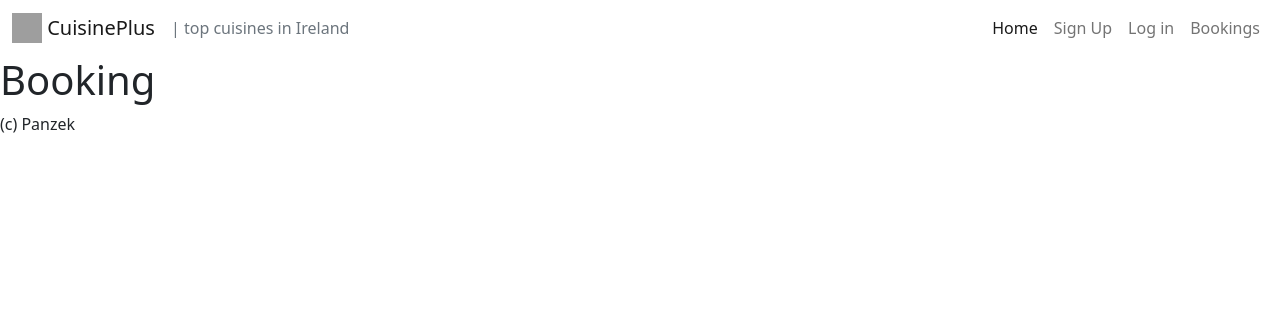
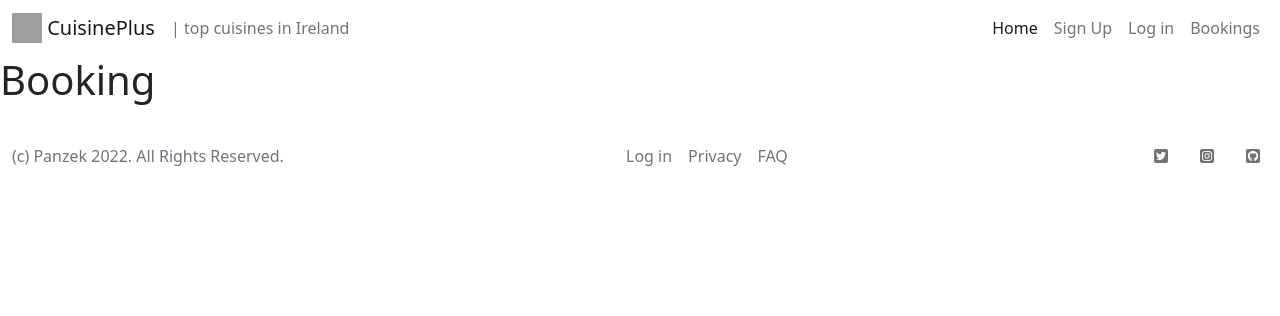
Before and after one commit to panzek/cuisineplus, a Django app: page /bookings/booking_detail.html/ in a window 1280 px wide. Shown: the top 316 px of the page. Run offline with Django 4.2, Linux system fonts and the light colour scheme; data that the repository does not hold is empty; some libraries are stand-ins or nearby versions; grey boxes are pictures that could not be loaded.

Commit message:
Update footer with content

```diff
--- a/bookings/templates/bookings/base.html
+++ b/bookings/templates/bookings/base.html
@@ -61,10 +61,43 @@
         {% endblock %}
     </main>
 
-    <!-- Footer -->
-    <footer>
-        (c) Panzek
-    </footer>
+<!-- Footer -->
+<footer class="footer mt-auto py-3 dark-bg">
+    <nav class="navbar navbar-expand-lg navbar-light bg-white">
+        <div class="container-fluid">
+            <span class="navbar-text text-muted">(c) Panzek 2022. All Rights Reserved.</span>
+            <ul class="navbar-nav ms-auto mb-2 mb-lg-0">
+                <li class="nav-item">
+                    <a class="nav-link" href="#">Log in</a>
+                </li>
+                <li class="nav-item">
+                    <a class="nav-link" href="#">Privacy</a>
+                </li>
+                <li class="nav-item">
+                    <a class="nav-link" href="#">FAQ</a>
+                </li>
+            </ul>
+            <ul class="navbar-nav ms-auto mb-2 mb-lg-0">
+                <li class="nav-item">
+                    <a class="nav-link" href="#">
+                        <i class="fab fa-twitter-square ms-3"></i>
+                    </a>
+                </li>
+                <li class="nav-item">
+                    <a class="nav-link" href="#">
+                        <i class="fab fa-instagram-square ms-3"></i>
+                    </a>
+                </li>
+                <li class="nav-item">
+                    <a class="nav-link" href="#">
+                        <i class="fab fa-github-square ms-3"></i>
+                    </a>
+                </li>
+            </ul>
+            </div>
+        </div>
+    </nav>
+</footer>
 
 </body>
 </html>
```
